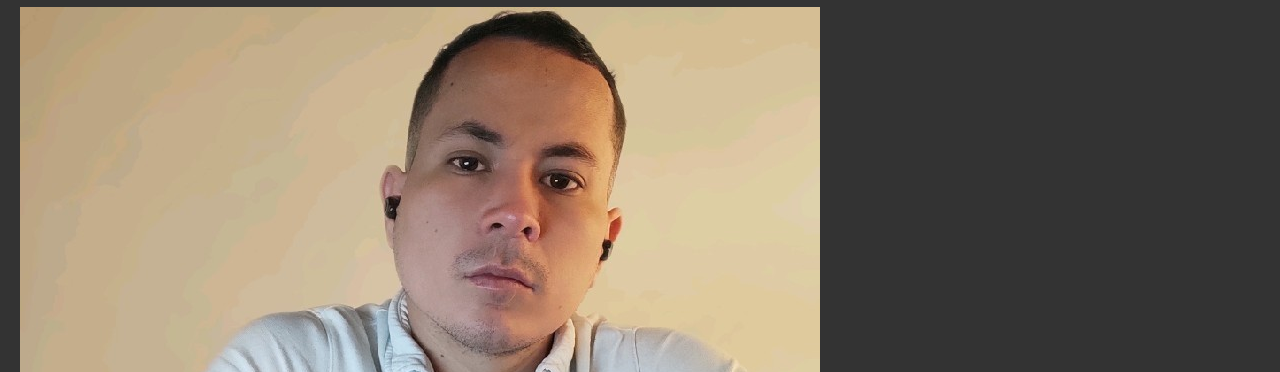
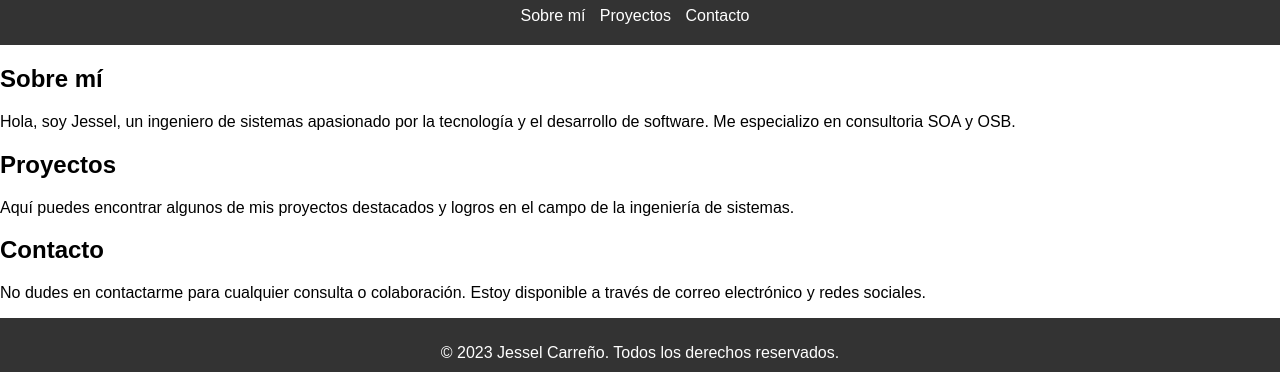
Before and after one commit to jesselca96/Portafolio, a plain HTML site: page index.html in a window 1280 px wide. Shown: the part 93-465 px from the top of the page. Drawn offline with Linux system fonts and the light colour scheme.

Commit message:
Update index.html

```diff
--- a/index.html
+++ b/index.html
@@ -4,14 +4,11 @@
     <meta charset="UTF-8" />
     <title>Portafolio - Jessel Carreño</title>
     <link rel="stylesheet" type="text/css" href="styles.css"/>
-    <link rel="icon" type="image/png" href="WEB/img/cohete.png"/>
+    <link rel="icon" type="image/png" href="WEB/img/twitter.png"/>
   </head>
   <body>
     <header>
       <h1 align="center">Mi Portafolio</h1>
-      <div class="header-image">
-      <img src="WEB/img/mi_photo.jpeg" alt="Mi imagen" >
-      </div>
       <nav>
         <ul align="center">
           <li><a href="#about">Sobre mí</a></li>
```
